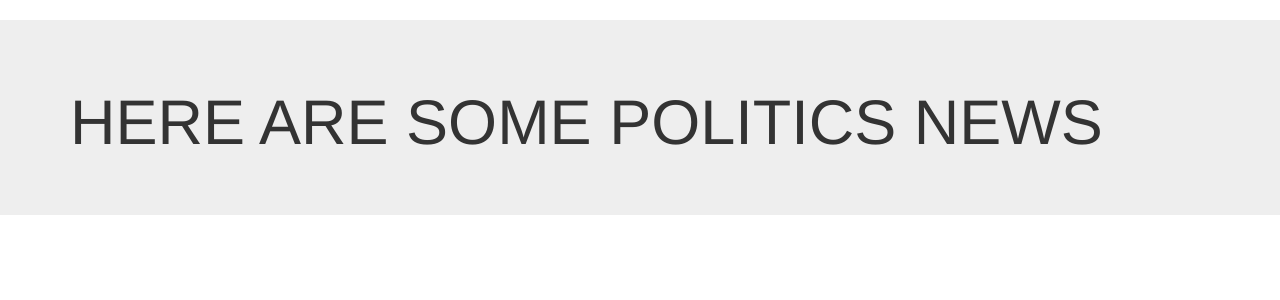
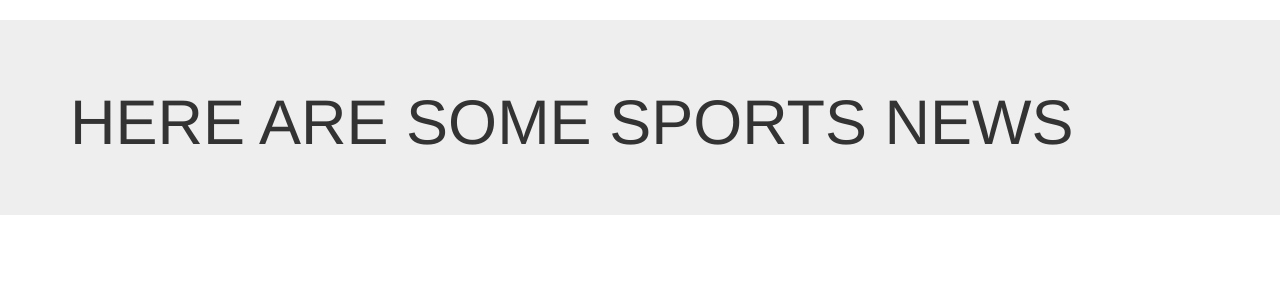
Before and after one commit to lavleen198/NEWS-SCRAPING-PROJECT, a Django app: page /sports/ in a window 1280 px wide. Shown: the part 51-351 px from the top of the page. Run offline with Django 3.2, Linux system fonts and the light colour scheme; some libraries are stand-ins or nearby versions.

Commit message:
Update sports.html

```diff
--- a/first_project/templates/sports.html
+++ b/first_project/templates/sports.html
@@ -3,7 +3,7 @@
 {% block body_block %}
 <div class="jumbotron">
 <div class="container">
-<h1>HERE ARE SOME POLITICS NEWS</h1>
+<h1>HERE ARE SOME SPORTS NEWS</h1>
 {% for n in toi_news %}
   <h5>{{n}} </h5>
   <hr>
```
